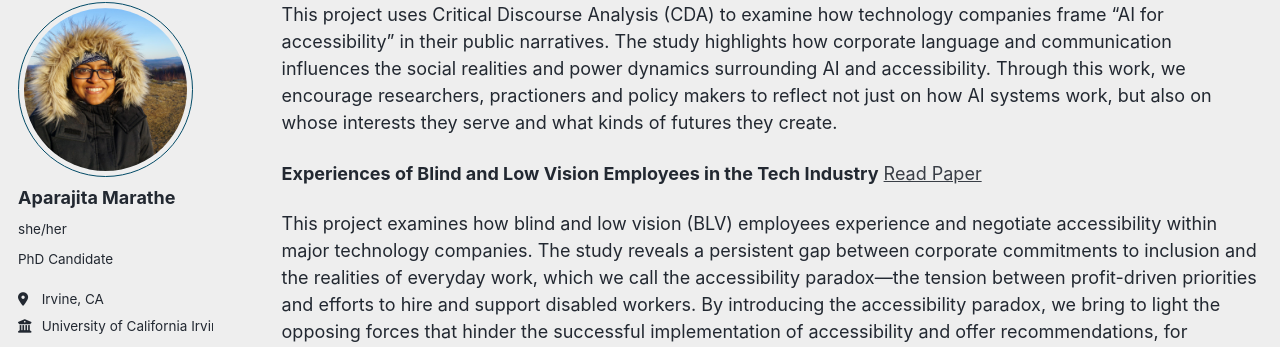
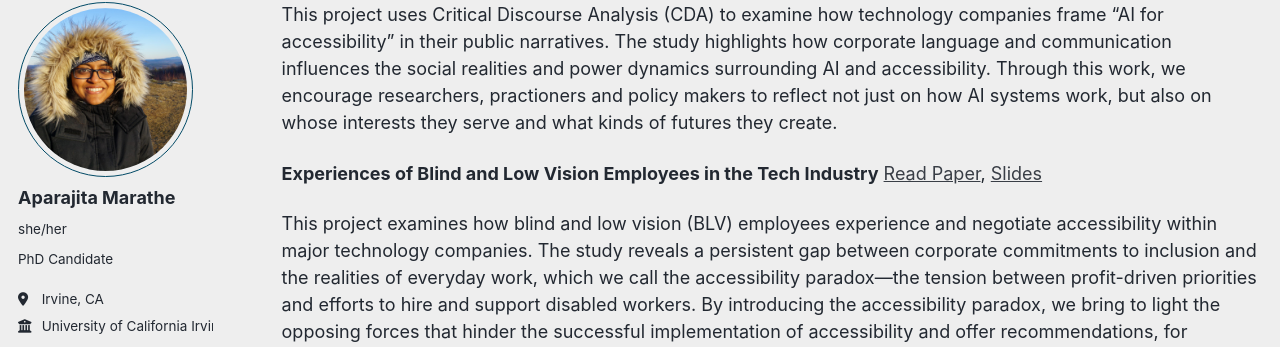
Before and after one commit to aparajitamarathe/aparajitamarathe.github.io, a Jekyll site: the page built from _pages/research.md, in a window 1280 px wide and 900 px high, scrolled down 460 px. Shown: the part 97-444 px from the top of the window. Built offline with Jekyll 4.4.1, drawn with Linux system fonts in a browser that asks for light colours; some web fonts are replaced.

Commit message:
Update research.md

```diff
--- a/_pages/research.md
+++ b/_pages/research.md
@@ -23,7 +23,7 @@ Select Projects
 
 This project uses Critical Discourse Analysis (CDA) to examine how technology companies frame “AI for accessibility” in their public narratives. The study highlights how corporate language and communication influences the social realities and power dynamics surrounding AI and accessibility. Through this work, we encourage researchers, practioners and policy makers to reflect not just on how AI systems work, but also on whose interests they serve and what kinds of futures they create.
 
-**Experiences of Blind and Low Vision Employees in the Tech Industry** [Read Paper](https://dl.acm.org/doi/pdf/10.1145/3757666)
+**Experiences of Blind and Low Vision Employees in the Tech Industry** [Read Paper](https://dl.acm.org/doi/pdf/10.1145/3757666), [Slides](https://docs.google.com/presentation/d/1TSiNUWi7aaYtgV73s-t8VsxObPuToZadDuilxgqPrD8/edit?usp=sharing)
 
 This project examines how blind and low vision (BLV) employees experience and negotiate accessibility within major technology companies. The study reveals a persistent gap between corporate commitments to inclusion and the realities of everyday work, which we call the accessibility paradox—the tension between profit-driven priorities and efforts to hire and support disabled workers. By introducing the accessibility paradox, we bring to light the opposing forces that hinder the successful implementation of accessibility and offer recommendations, for organizations that genuinely aim to be more inclusive, on how to navigate these tensions in a sustainable way.
 
```
